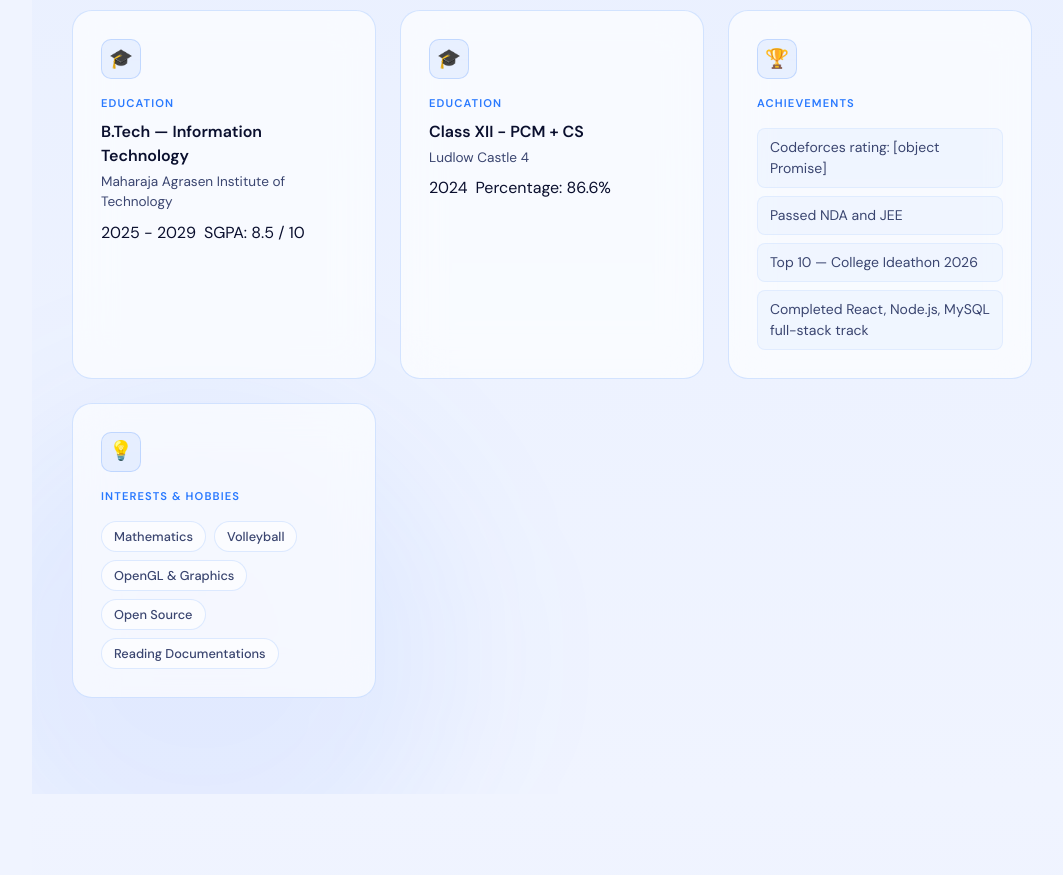
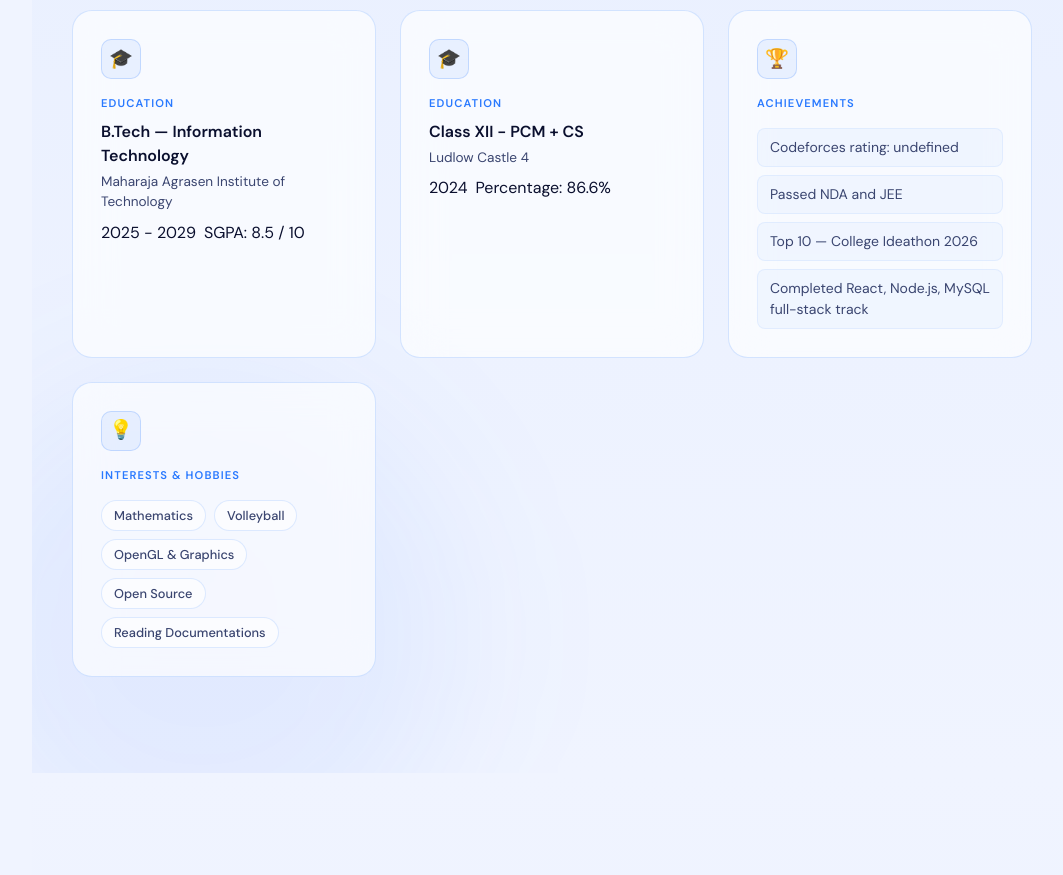
Before and after one commit to amrit-11022007/Portfolio, a React (Vite) app: page / in a window 1280 px wide. Shown: the part 2240-3115 px from the top of the page, without its empty margins (208-1271 px from the left). Built offline with nearby package versions, Linux system fonts and the light colour scheme; no server answers.

Commit message:
fix: codeforces rating

```diff
--- a/src/data/data.ts
+++ b/src/data/data.ts
@@ -22,7 +22,8 @@ async function loadCodeforces() {
   }
 }
 
-const rating = loadCodeforces().then((data => data.result[0].rating));
+const data = await loadCodeforces();
+const rating = data?.result[0].rating;
 
 export const personal = {
   name: "Amrit Raj Yadav",
```
